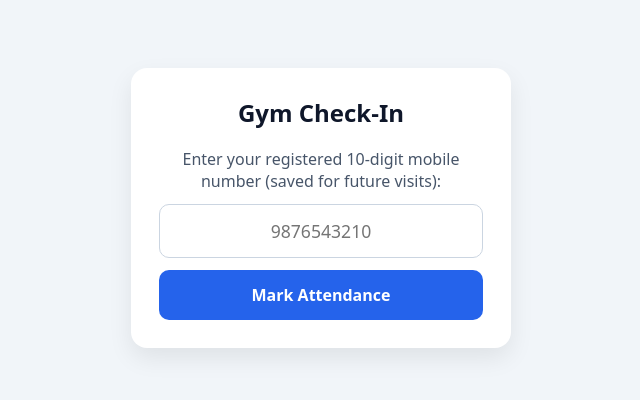
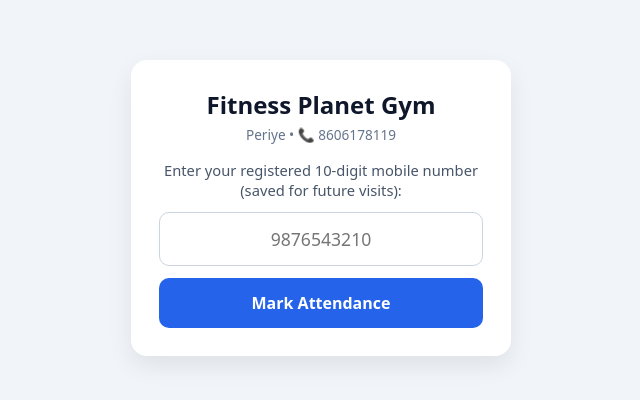
Before and after one commit to ajaikrishnan842/Gym-tracker, a plain HTML site: page scan.html in a window 1280 px wide. Shown: the part 192-592 px from the top of the page, without its empty margins (319-959 px from the left). Drawn offline with Linux system fonts and the light colour scheme.

Commit message:
Update scan.html

```diff
--- a/scan.html
+++ b/scan.html
@@ -3,11 +3,13 @@
 <head>
   <meta charset="UTF-8" />
   <meta name="viewport" content="width=device-width, initial-scale=1.0" />
-  <title>Member Check-In</title>
+  <title>Fitness Planet Gym — Check-In</title>
   <style>
     * { box-sizing: border-box; font-family: system-ui, -apple-system, sans-serif; }
     body { margin: 0; background: #f1f5f9; color: #0f172a; display: flex; align-items: center; justify-content: center; min-height: 100vh; padding: 20px; }
     .box { background: #fff; padding: 28px; border-radius: 16px; width: 100%; max-width: 380px; box-shadow: 0 10px 25px rgba(0,0,0,0.08); text-align: center; }
+    .gym-logo { width: 72px; height: 72px; object-fit: cover; border-radius: 14px; margin-bottom: 10px; }
+    .gym-meta { margin: 0 0 16px; color: #64748b; font-size: 0.85rem; }
     input { width: 100%; padding: 14px; font-size: 1.1rem; border: 1.5px solid #cbd5e1; border-radius: 10px; margin: 12px 0; text-align: center; }
     button { width: 100%; padding: 14px; font-size: 1rem; font-weight: 600; background: #2563eb; color: #fff; border: none; border-radius: 10px; cursor: pointer; }
     .status { padding: 16px; border-radius: 12px; margin-top: 16px; font-weight: 500; line-height: 1.45; }
@@ -20,9 +22,11 @@
 </head>
 <body>
   <div class="box">
-    <h2 style="margin-top:0;">Gym Check-In</h2>
+    <img src="logo.png" alt="Fitness Planet Gym" class="gym-logo" onerror="this.style.display='none'" />
+    <h2 style="margin:0 0 4px;">Fitness Planet Gym</h2>
+    <p class="gym-meta">Periye • 📞 8606178119</p>
     <div id="form-area">
-      <p style="color:#475569; margin:0;">Enter your registered 10-digit mobile number (saved for future visits):</p>
+      <p style="color:#475569; margin:0; font-size:0.92rem;">Enter your registered 10-digit mobile number (saved for future visits):</p>
       <input id="phone" type="tel" maxlength="10" placeholder="9876543210" />
       <button id="submit-btn">Mark Attendance</button>
     </div>
@@ -72,7 +76,7 @@
 
           if (tData.token !== token) throw new Error("QR expired. Please scan the fresh QR on screen.");
           if (tData.used) throw new Error("This QR was already used. Scan the fresh QR on screen.");
-          if (!memberSnap.exists()) throw new Error("Mobile number not registered. Please ask reception.");
+          if (!memberSnap.exists()) throw new Error("Mobile number not registered. Please contact 8606178119.");
           if (attSnap.exists()) throw new Error("You have already marked attendance today!");
 
           const member = memberSnap.data();
```
